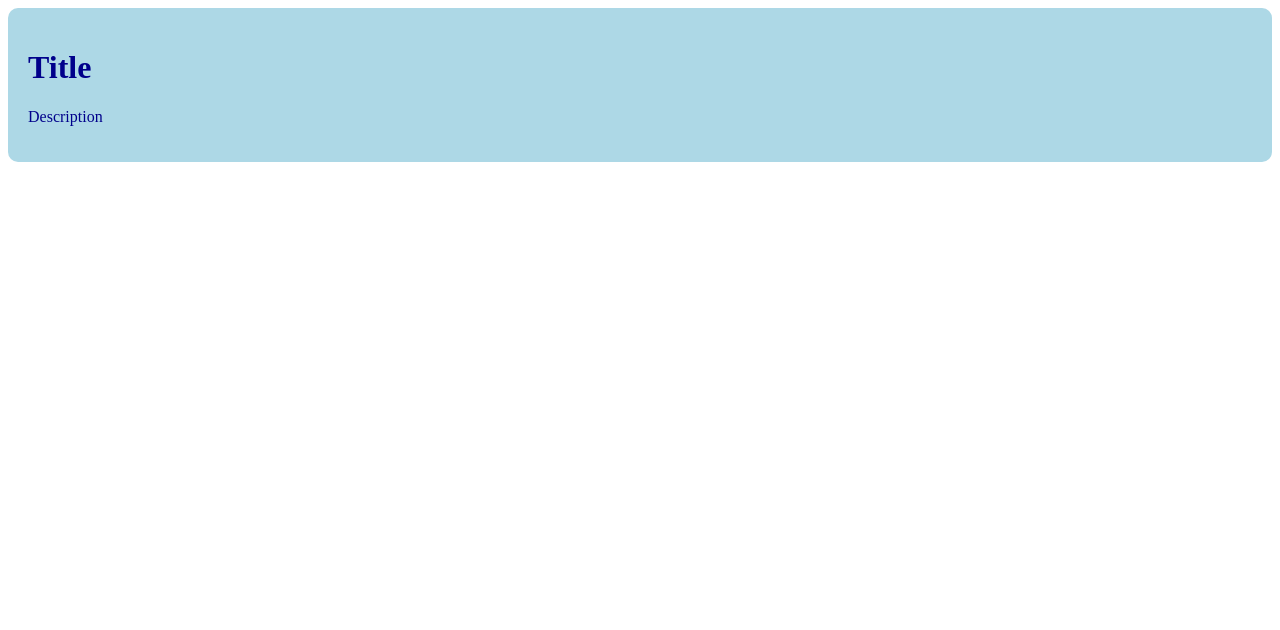
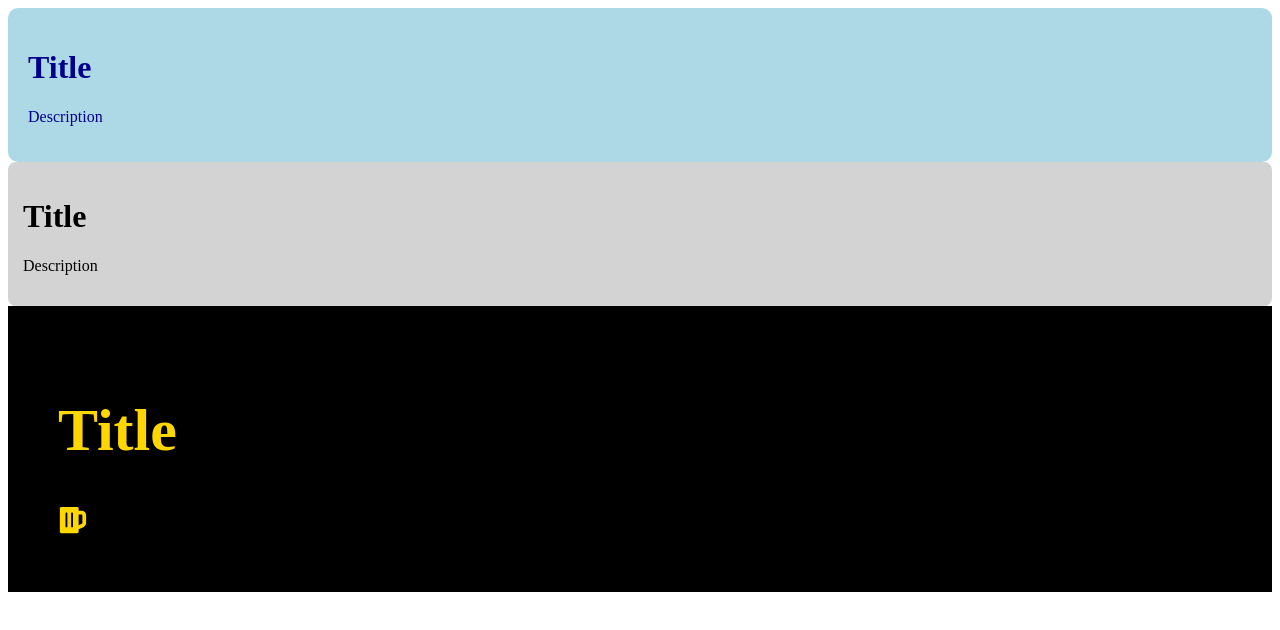
Before and after one commit to anandku06/ReactJs_Leveling, a React (Vite) app in the folder React_learns/: page / in a window 1280 px wide. Shown: the top 630 px of the page. Built offline with nearby package versions, Linux system fonts and the light colour scheme.

Commit message:
add ProfileCard and IconComponent; update App component to include both new components

```diff
--- a/React_learns/src/components/App.jsx
+++ b/React_learns/src/components/App.jsx
@@ -16,6 +16,8 @@ import Product from "./Product.jsx";
 import Weather from './Weather.jsx'
 import UserStatus from './UserStatus.jsx'
 import StyleCard from "./StyleCard.jsx";
+import ProfileCard from "./ProfileCard.jsx";
+import IconComponent from "./IconComponent.jsx";
 
 const App = () => {
   return (
@@ -27,6 +29,8 @@ const App = () => {
       <UserStatus loggedIn={false} isAdmin={false}/>
       <Greeting timeOfDay={"morning"}/> */}
       <StyleCard />
+      <ProfileCard />
+      <IconComponent />
     </>
   );
 }; // first letter of the function should be capitalise and should always return a HTML container
--- /dev/null
+++ b/React_learns/src/components/IconComponent.jsx
@@ -0,0 +1,13 @@
+import React from 'react'
+import { FaBeer } from "react-icons/fa";
+
+const IconComponent = () => {
+  return (
+    <div style={{color : 'gold', fontSize : '30px', backgroundColor : 'black', padding : '50px'}}>
+        <h1>Title</h1>
+        <FaBeer />
+    </div>
+  )
+}
+
+export default IconComponent
--- /dev/null
+++ b/React_learns/src/components/ProfileCard.jsx
@@ -0,0 +1,13 @@
+import React from 'react'
+
+const ProfileCard = () => {
+    const styles = {backgroundColor : 'lightgray', padding : '15px', borderRadius : '8px', color : 'black'}
+  return (
+    <div style={styles}>
+        <h1>Title</h1>
+        <p>Description</p>
+    </div>
+  )
+}
+
+export default ProfileCard
```
